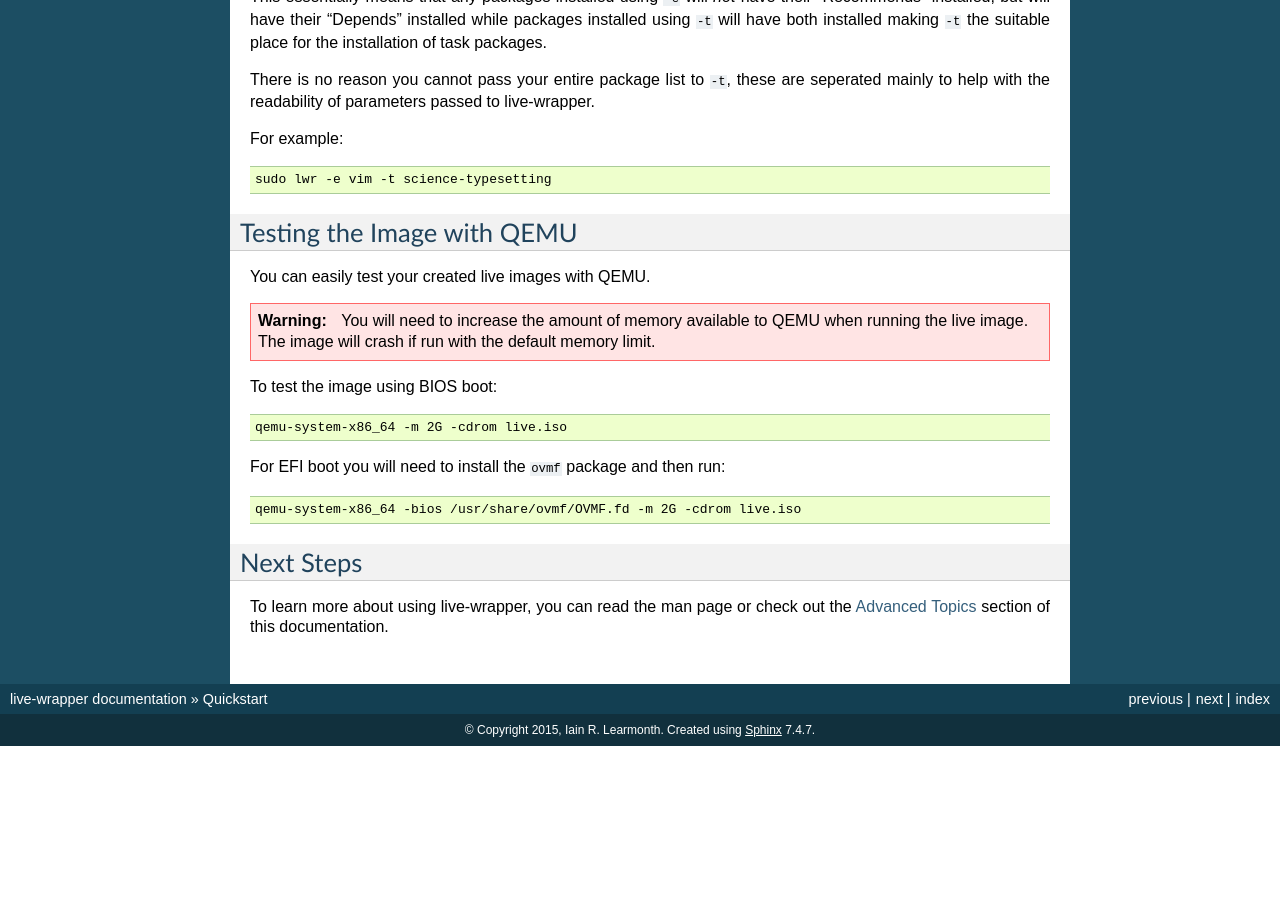
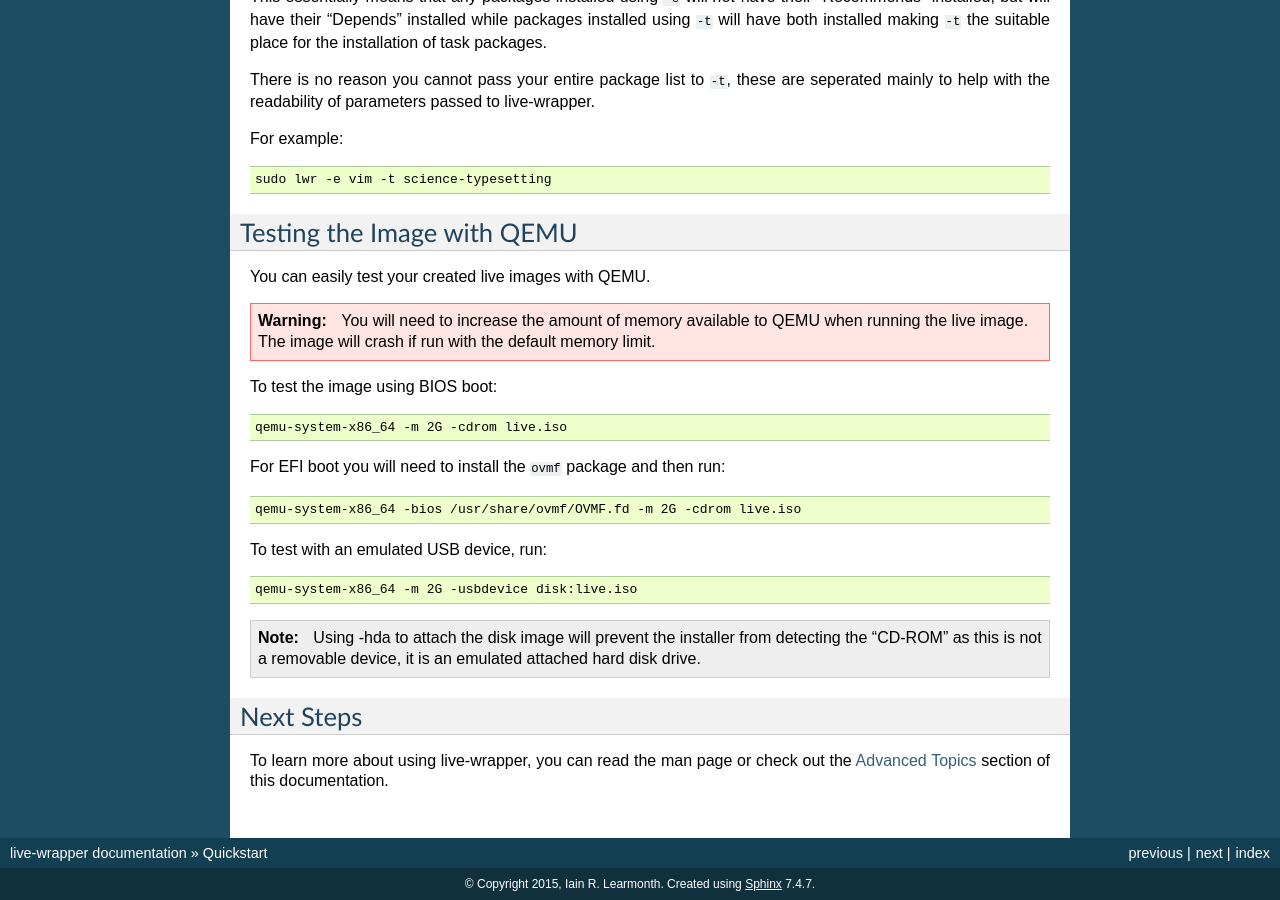
Before and after one commit to LinuxCNC/live-wrapper, a Sphinx documentation site: the page built from doc/quickstart.rst, in a window 1280 px wide and 900 px high, scrolled down 1008 px. Built offline with Sphinx 7.4.7, drawn with Linux system fonts in a browser that asks for light colours; before the commit the page ends 1754 px from its top, so only the background shows below that.

Commit message:
Doc fix for attaching USB device to QEMU (Closes: #846632)

```diff
--- a/doc/quickstart.rst
+++ b/doc/quickstart.rst
@@ -97,6 +97,18 @@ For EFI boot you will need to install the ``ovmf`` package and then run:
 
  qemu-system-x86_64 -bios /usr/share/ovmf/OVMF.fd -m 2G -cdrom live.iso
 
+To test with an emulated USB device, run:
+
+.. code-block:: shell
+
+ qemu-system-x86_64 -m 2G -usbdevice disk:live.iso
+
+.. note::
+
+ Using -hda to attach the disk image will prevent the installer from detecting
+ the "CD-ROM" as this is not a removable device, it is an emulated attached hard
+ disk drive.
+
 Next Steps
 ----------
 
```
